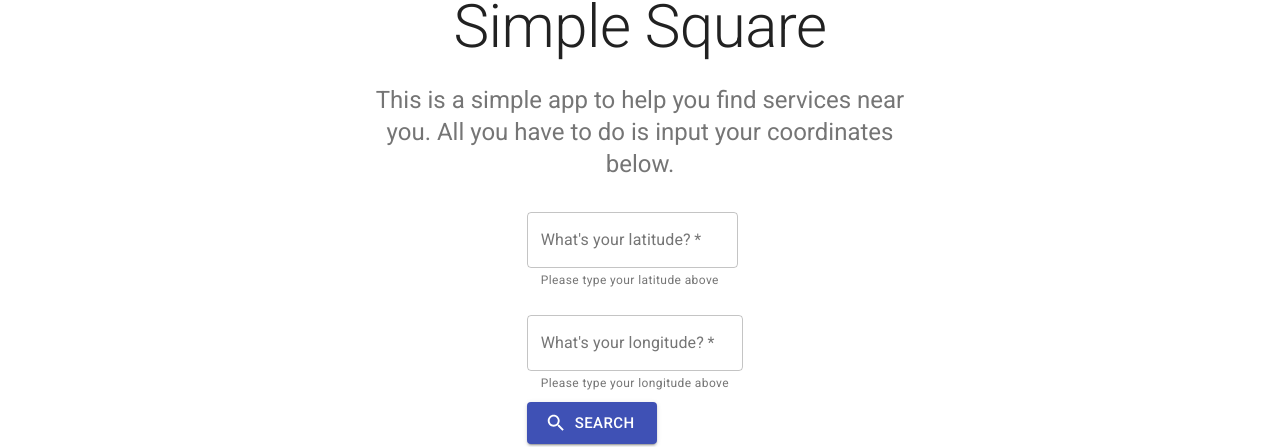
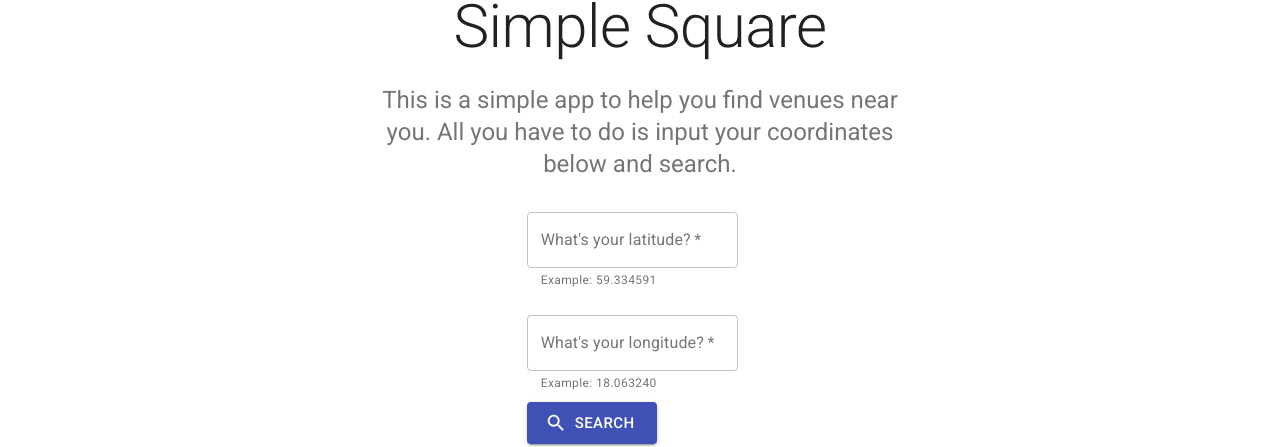
Before and after one commit to marcelala/simple-foursquare, a React (Create React App) app: page / in a window 1280 px wide. Shown: the part 129-576 px from the top of the page. Built offline with nearby package versions, Linux system fonts and the light colour scheme; no server answers.

Commit message:
clean up

```diff
--- a/src/App.jsx
+++ b/src/App.jsx
@@ -1,10 +1,9 @@
 //npm packages
 import { React, useState } from "react";
 import axios from "axios";
-import { Grid, Button, makeStyles } from "@material-ui/core";
+import { Grid} from "@material-ui/core";
 
 //project files
-import GeolocationHook from "./components/GeolocationHook";
 import Header from "./components/Header";
 import Hero from "./components/Hero";
 import Footer from "./components/Footer";
@@ -16,7 +15,6 @@ import SearchResult from "./components/SearchResult";
 export default function App() {
   //state
   const [results, setResults] = useState([]);
-  const [location, setLocation] = useState("");
   const [status, setStatus] = useState(0); // 0 = "loading", 1 = "data ok", 2 = "data error"
   const DEBUG_MODE = false; // to show backup data in case of a server failure.
 
--- a/src/components/Hero.jsx
+++ b/src/components/Hero.jsx
@@ -16,8 +16,8 @@ export default function Hero() {
           Simple Square
         </Typography>
         <Typography variant="h5" align="center" color="textSecondary" paragraph>
-          This is a simple app to help you find services near you.
-          All you have to do is input your coordinates below.
+          This is a simple app to help you find venues near you.
+          All you have to do is input your coordinates below and search.
         </Typography>
       </Container>
     </div>
--- a/src/components/SearchForm.jsx
+++ b/src/components/SearchForm.jsx
@@ -42,9 +42,9 @@ export default function SearchForm({ getResults,handleClick }) {
       };
 
   return (
-      <Grid item>
-              <section>
-        <form className="search-form" onSubmit={getResults.bind(null,query)}>
+    <Grid item>
+      <section>
+        <form className="search-form" onSubmit={getResults.bind(null, query)}>
           <FormControl>
             <Grid item>
               <TextField
@@ -55,7 +55,7 @@ export default function SearchForm({ getResults,handleClick }) {
                 value={input.latitude}
                 margin="normal"
                 variant="outlined"
-                helperText="Please type your latitude above"
+                helperText="Example: 59.334591"
                 required
                 onChange={handleChange.bind(input)}
               />
@@ -69,7 +69,7 @@ export default function SearchForm({ getResults,handleClick }) {
                 value={input.longitude}
                 variant="outlined"
                 margin="normal"
-                helperText="Please type your longitude above"
+                helperText="Example: 18.063240"
                 required
                 onChange={handleChange.bind(input)}
               />
@@ -104,11 +104,11 @@ export default function SearchForm({ getResults,handleClick }) {
               Get your coordinates
             </Button>
           </div>
-        </Grid>
+          </Grid>
         <div>
-        </div>
+          </div>
     </section>
-              </Grid>
+          </Grid>
   );
 }
         //{currentLocation && <p>Current Location: {currentLocation}</p>}
--- a/src/components/VenueCard.jsx
+++ b/src/components/VenueCard.jsx
@@ -25,7 +25,7 @@ const useStyles = makeStyles((theme) => ({
 //project files
 export default function VenueCard({ venue }) {
   //constants
-  const { name, id, location, url} = venue;
+  const { name, location} = venue;
   const classes = useStyles();
 
   return (
@@ -41,10 +41,12 @@ export default function VenueCard({ venue }) {
             {name}
           </Typography>
           {location.distance && <Typography>Distance: {location.distance} meters</Typography>}
-          <Typography>{location.address}</Typography>
-          <Typography>{location.postalCode}</Typography>
-          <Typography>{location.city}, {location.country}</Typography>
-          <Typography>{location.url}</Typography>
+          <Typography variant="body2" color="textSecondary" component="p">Coordinates: </Typography>
+          <Typography >{location.lat},{location.lng}</Typography>
+          <Typography variant="body2" color="textSecondary" component="p">{location.address}</Typography>
+          <Typography variant="body2" color="textSecondary" component="p">{location.postalCode}</Typography>
+          <Typography variant="body2" color="textSecondary" component="p">{location.city}, {location.country}</Typography>
+          <Typography variant="body2" color="textSecondary" component="p">{location.url}</Typography>
         </CardContent>
       </Card>
     </Grid>
```
